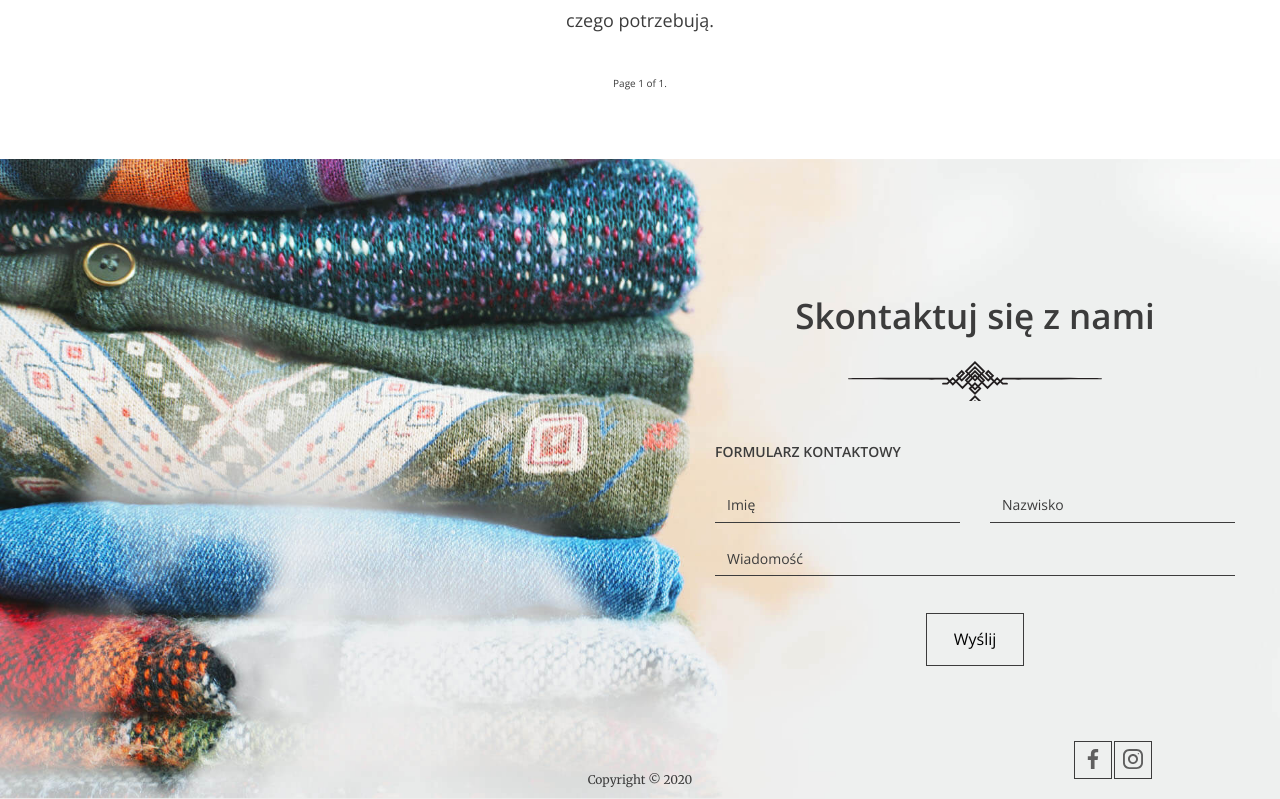
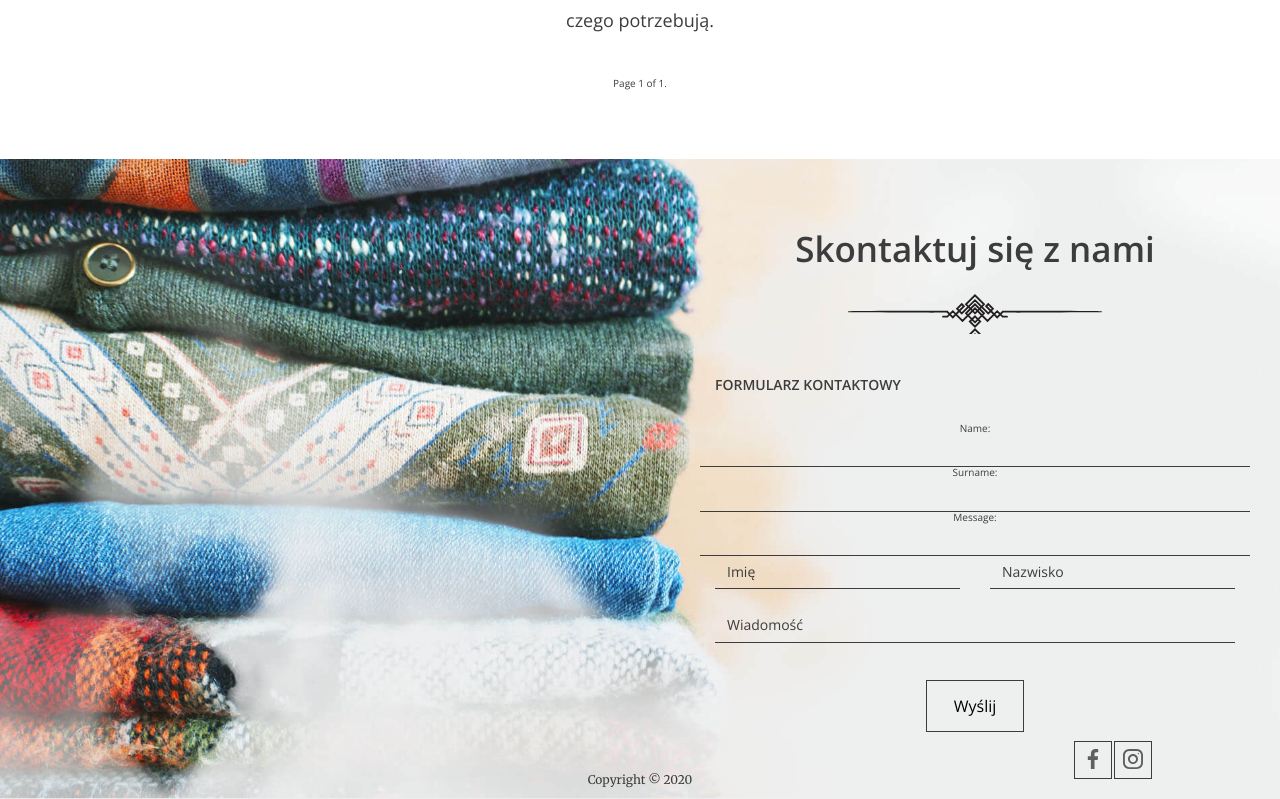
Before and after one commit to KatBotkowska/Charity_donation, a Django app: page / in a window 1280 px wide. Shown: the part 3627-4426 px from the top of the page. Run offline with Django 3.2, Linux system fonts and the light colour scheme; data that the repository does not hold is empty.

Commit message:
contact_form first

```diff
--- a/Donation/settings.py
+++ b/Donation/settings.py
@@ -63,6 +63,7 @@ TEMPLATES = [
                 'django.template.context_processors.request',
                 'django.contrib.auth.context_processors.auth',
                 'django.contrib.messages.context_processors.messages',
+                'charity.my_context_processor.global_contact_form',
             ],
         },
     },
--- a/charity/forms.py
+++ b/charity/forms.py
@@ -90,3 +90,8 @@ class DonationForm(ModelForm):
     class Meta:
         model = Donation
         exclude = ('user',)
+
+class ContactForm(forms.Form):
+    name = forms.CharField(max_length=126)
+    surname =forms.CharField(max_length=126)
+    message = forms.CharField(widget=forms.Textarea(attrs={'rows': '1'}))
--- /dev/null
+++ b/charity/my_context_processor.py
@@ -0,0 +1,11 @@
+import django
+from django.conf import settings
+from django.contrib.auth.models import User
+from django.shortcuts import render
+from django.template.loader import render_to_string
+
+
+from .forms import ContactForm
+
+def global_contact_form(request):
+    return {'contact_form': ContactForm()}
--- a/charity/templates/base.html
+++ b/charity/templates/base.html
@@ -51,7 +51,11 @@
     <div id="contact" class="contact">
         <h2>Skontaktuj się z nami</h2>
         <h3>Formularz kontaktowy</h3>
-        <form class="form--contact">
+
+        <form class="form--contact" action="{% url 'charity:contact_form_view' %}" method="post">
+            {% csrf_token %}
+            <input type="hidden" name="next" value="{{ request.path }}">
+            {{ contact_form }}
             <div class="form-group form-group--50"><input type="text" name="name" placeholder="Imię"/></div>
             <div class="form-group form-group--50"><input type="text" name="surname" placeholder="Nazwisko"/></div>
 
--- a/charity/urls.py
+++ b/charity/urls.py
@@ -2,7 +2,9 @@ from django.urls import path, reverse_lazy
 from django.views.generic import TemplateView
 import django.contrib.auth.views as auth_views
 
-from . views import LandingPage, AddDonation, Confirmation, Login, LogoutView,Register, Activate, UserView, EditUserData, DonationsView, DonationView
+from . views import LandingPage, AddDonation, Confirmation, \
+    Login, LogoutView,Register, Activate, \
+    UserView, EditUserData, DonationsView, DonationView, ContactFormView
 
 app_name = 'charity'
 
@@ -26,4 +28,5 @@ urlpatterns = [
     # path('reset/done', auth_views.PasswordResetCompleteView.as_view(), name='password_reset_complete'),
     path('my_donations', DonationsView.as_view(), name='my_donations'),
     path('my_donations/<int:donation_id>', DonationView.as_view(), name='my_donation'),
+    path('process_contact_form', ContactFormView.as_view(), name='contact_form_view'),
     ]
--- a/charity/views.py
+++ b/charity/views.py
@@ -26,7 +26,7 @@ from django.utils.encoding import force_bytes, force_text
 from django.utils.http import urlsafe_base64_encode, urlsafe_base64_decode
 from django.core.mail import EmailMessage
 
-from .forms import UserForm, DonationForm, EditUserForm
+from .forms import UserForm, DonationForm, EditUserForm, ContactForm
 from .models import Donation, Institution, Category
 from .tokens import account_activation_token
 
@@ -368,3 +368,41 @@ class DonationView(UpdateView):
 
     def get_success_url(self):
         return reverse('charity:my_donation', kwargs={'donation_id': self.object.id})
+
+class ContactFormView(View):
+
+    def get(self):
+        contact_form = ContactForm()
+        return {'contact_form': contact_form}
+
+    def post(self, next):
+        contact_form = ContactForm(data=self.request.POST)
+        if contact_form.is_valid():
+            mail_subject = 'Nowa wiadomość z formularza kontaktowego'
+            admin_emails = User.objects.filter(is_staff=True).values_list('email')
+            to_email = admin_emails
+            name = contact_form.cleaned_data['name']
+            surname = contact_form.cleaned_data['surname']
+            message = contact_form.cleaned_data['message']
+            text_to_send = render_to_string('from_contact_form_email.html', {
+                'name': name,
+                'surname': surname,
+                'message': message,
+            })
+            message = Mail(
+                from_email='katarzyna.botkowska@gmail.com',
+                to_emails=to_email,
+                subject=mail_subject,
+                html_content=text_to_send)
+            try:
+                sg = SendGridAPIClient(SENDGRID_API_KEY)
+                response = sg.send(message)
+                print(response.status_code)
+                print(response.body)
+                print(response.headers)
+            except Exception as e:
+                print(e.message)
+
+            #return render(self.request, 'contact_form-confirmation.html')
+            next = self.request.POST.get('next')
+            return redirect(next)
```
Also changed, not shown: charity/templates/contact_form-confirmation.html (added, +11 -0 lines), charity/templates/from_contact_form_email.html (added, +8 -0 lines).
